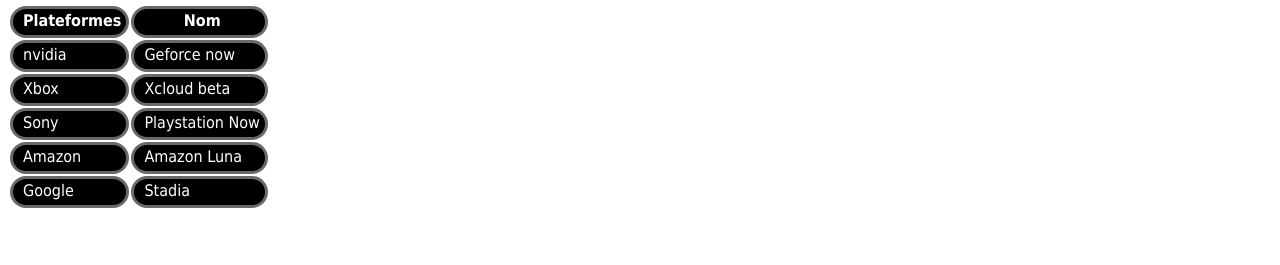
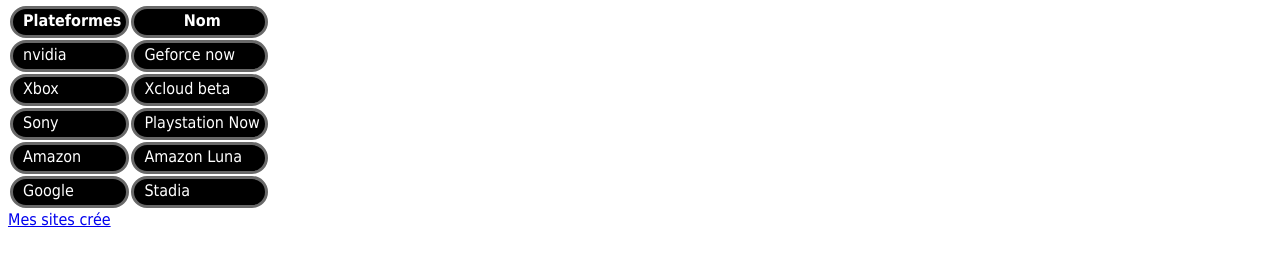
Before and after one commit to MEHIX7/cloud-gaming, a plain HTML site: page index.html in a window 1280 px wide. Shown: the part 299-564 px from the top of the page. Drawn offline with Linux system fonts and the light colour scheme.

Commit message:
Update index.html

```diff
--- a/index.html
+++ b/index.html
@@ -64,6 +64,7 @@
     </table>
 </div>
 
+    <a href="https://www.notion.so/MY_space_codind-0d8d355f55c04ff69a6839a155008224">Mes sites crée</a>
 </body>
 </html>
 
```
